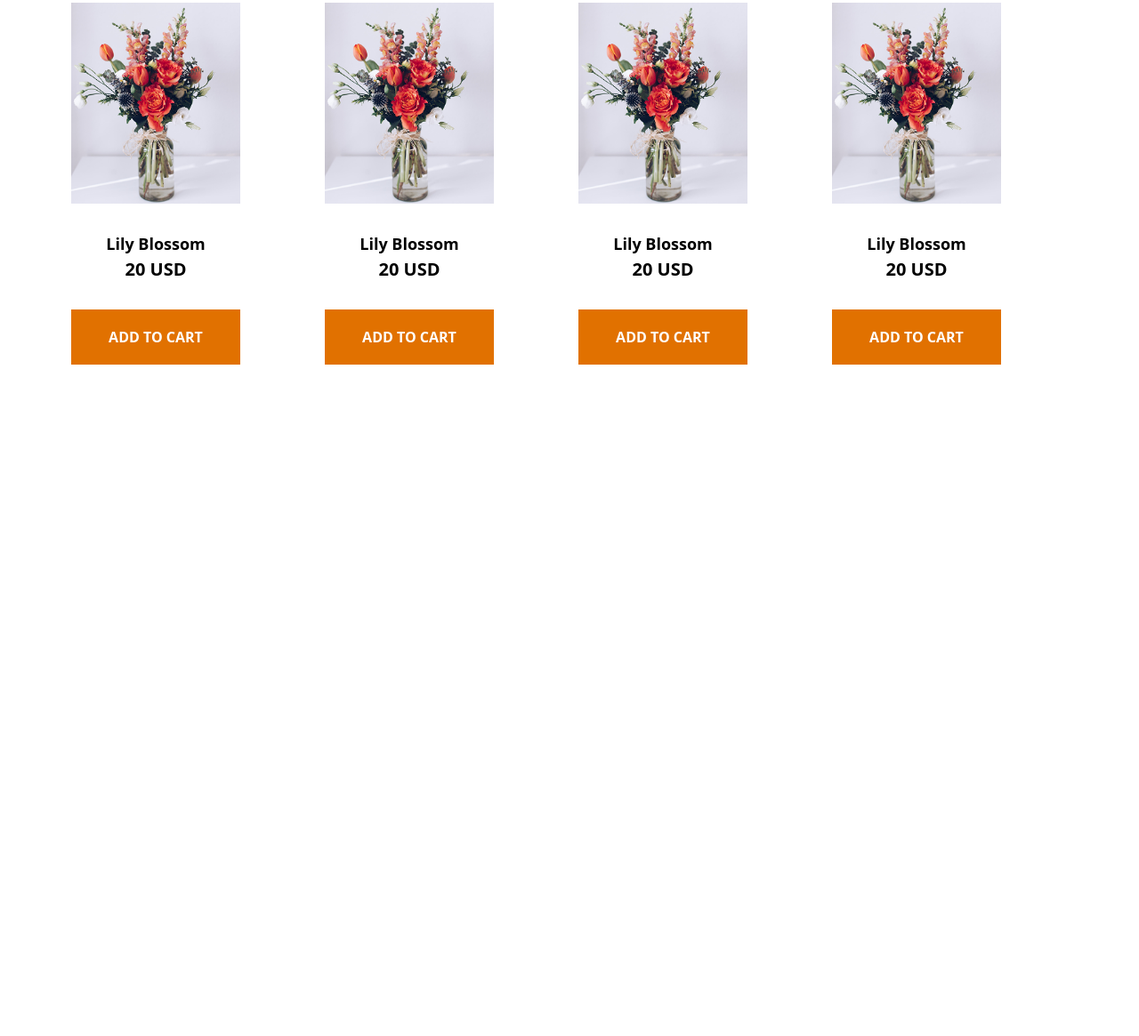
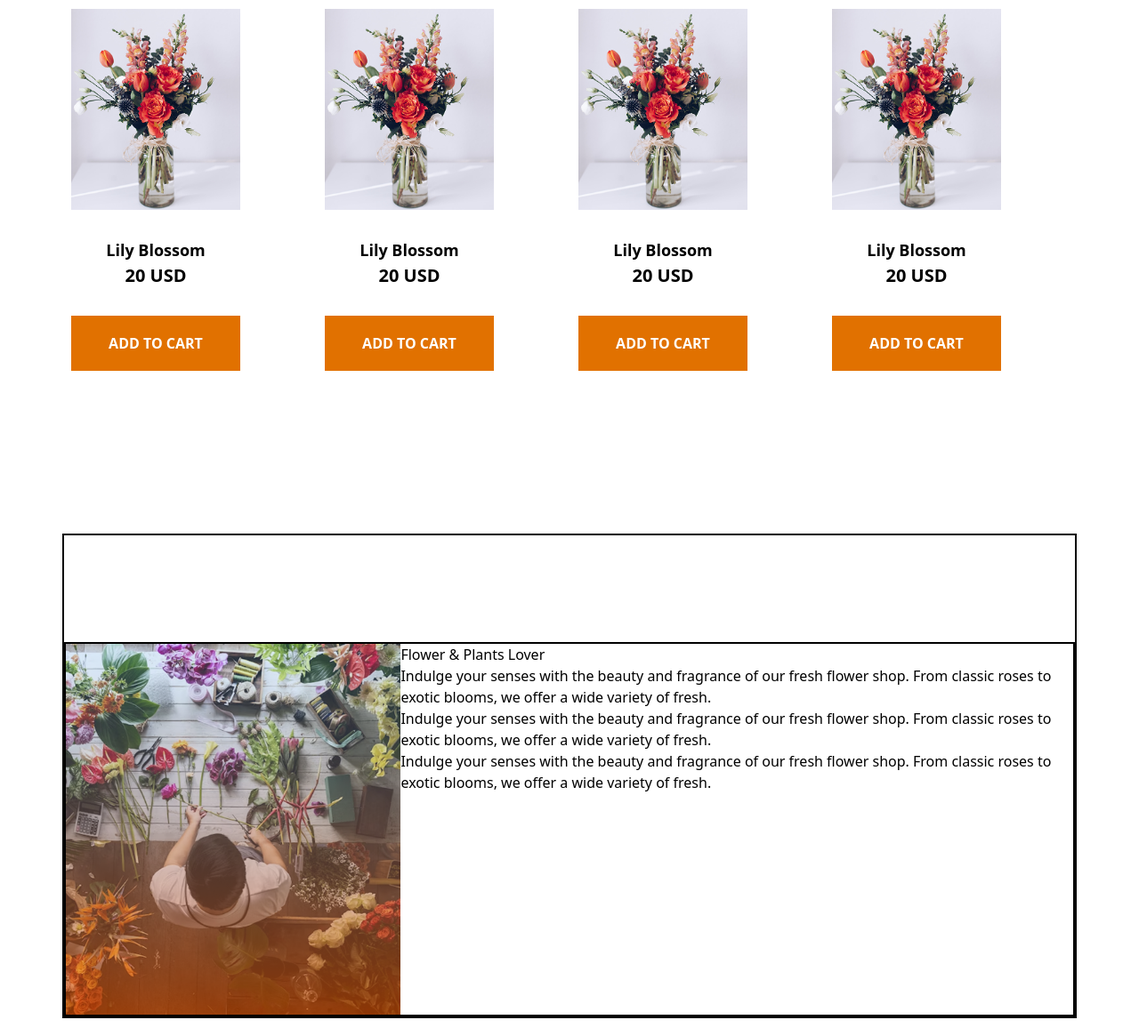
Before and after one commit to Partho-Mukherjee2003/Assignment0.2-2, a plain HTML site: page index.html in a window 1280 px wide. Shown: the part 1410-2575 px from the top of the page at 89% size. Before the commit the page ends 1820 px from the top, so only its background shows below. Drawn offline with nearby package versions, Linux system fonts and the light colour scheme.

Commit message:
This is my flower lover section

```diff
--- a/index.html
+++ b/index.html
@@ -53,14 +53,14 @@
 
             <div class="flex flex-col-reverse md:flex-row  ">
                 <div class="md:w-[560px] ">
-                    <h1 class="text-left pt-[30px] md:pt-[160px]  noto-serif font-extrabold text-4xl md:text-[64px] ml-4">
+                    <h1 class="text-left pt-[30px] md:pt-[130px]  noto-serif font-extrabold text-3xl lg:text-[60px] ml-4">
                         ALWAYS<span class="text-[#E95A08]" > FRESH
                         FLOWERS</span>
                     </h1>
                     <p class="text-left  inter text-[18px] md:text-[22px] font-semibold text-[#8987A1] pt-3.5 ml-4">Indulge your senses with the beauty and fragrance of  fresh flower shop. From classic roses to exotic  blooms, we offer a wide variety of fresh flowers that are perfect for any occasion. </p>
                 </div>
-                <div class="md:pt-[95px] ">
-                    <img src="./assets/hero-flower.png" class="md:w-[600px] w-full" alt="">
+                <div class="md:pt-[75px] ">
+                    <img src="./assets/hero-flower.png" class="md:w-[700px] w-full" alt="">
                 </div>
             </div>
 
@@ -177,6 +177,24 @@
         </section>
 
 
+        <!-- Flower lover  -->
+        <section class="md:pt-[120px] lg:max-w-[1140px] max-w-[800px] md:mx-auto md:m-5 mt-[41px] md:mt-[210px] border-2">
+
+            <div class="flex  border-2">
+                <div ><img class="" src="./assets/flower-store.png" alt=""></div>
+                <div>
+                    <h1>Flower & Plants Lover</h1>
+                    <ul>
+                        <li>Indulge your senses with the beauty and fragrance of our fresh flower shop. From classic roses to exotic blooms, we offer a wide variety of fresh.</li>
+                        <li>Indulge your senses with the beauty and fragrance of our fresh flower shop. From classic roses to exotic blooms, we offer a wide variety of fresh.</li>
+                        <li>Indulge your senses with the beauty and fragrance of our fresh flower shop. From classic roses to exotic blooms, we offer a wide variety of fresh.</li>
+                    </ul>
+                </div>
+            </div>
+
+        </section>
+
+
 
 
 
```
